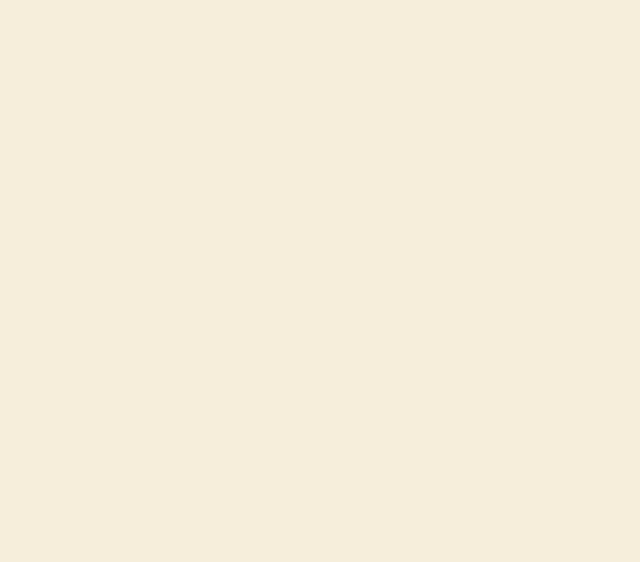
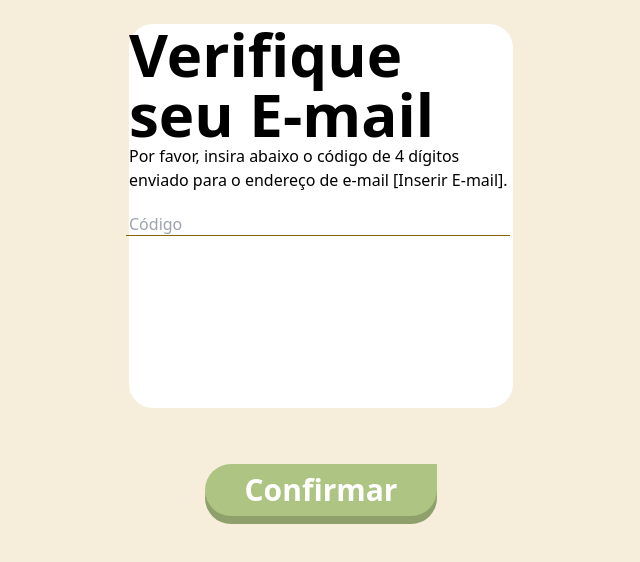
Before and after one commit to Daniel-san8/Desconecte-Bem, a React (Vite) app: page /esqueci-senha in a window 1280 px wide. Both pictures are taken after a click on the element "Confirmar". Shown: the top 562 px of the page, without its empty margins (319-959 px from the left). Built offline with nearby package versions, Linux system fonts and the light colour scheme; a web font is replaced by a local one.

Commit message:
feat: começo a criar o StepTwo

```diff
--- a/src/components/EsqueciSenha.tsx
+++ b/src/components/EsqueciSenha.tsx
@@ -3,6 +3,7 @@ import SectionMobile from "./CadastroHome/SectionMobile";
 import SectionInferiorMobile from "./CadastroHome/SectionInferiorMobile";
 import BoxHome from "./EsqueciSenha/BoxHome";
 import { useGlobal } from "../globalStates/globalUse";
+import StepTwo from "./EsqueciSenha/StepTwo";
 
 export default function EsqueciSenha() {
   const global = useGlobal();
@@ -15,6 +16,7 @@ export default function EsqueciSenha() {
     <section className="relative flex flex-col items-center">
       <SectionMobile />
       {step.stepOne && <BoxHome />}
+      {step.stepTwo && <StepTwo />}
 
       <SectionInferiorMobile />
     </section>
--- /dev/null
+++ b/src/components/EsqueciSenha/StepTwo.tsx
@@ -0,0 +1,37 @@
+import { useGlobal } from "../../globalStates/globalUse";
+import BoxTitle from "../LoginHome/BoxTitle";
+import ButtonLogin from "../LoginHome/ButtonLogin";
+import InputLogin from "../LoginHome/InputLogin";
+import WhiteBox from "../LoginHome/WhiteBox";
+
+export default function StepTwo() {
+  const global = useGlobal();
+  return (
+    <>
+      <div className="bg-retangulo w-full h-24 mt-8 md:hidden"></div>
+      <WhiteBox espacamento="mt-28">
+        <BoxTitle
+          titulo="Verifique seu E-mail"
+          pergunta="Por favor, insira abaixo o código de 4 dígitos enviado para o endereço de e-mail [Inserir E-mail]."
+        />
+
+        <form action="" method="post" id="esqueci-senha-form">
+          <div className="relative barra-horizontal">
+            <InputLogin
+              seletor="email-esqueci-senha"
+              placeholder="Código"
+              type="text"
+              className="mt-5"
+            />
+          </div>
+        </form>
+      </WhiteBox>
+
+      <ButtonLogin
+        functionButton={global.nextStep}
+        texto="Confirmar"
+        className="text-white font-semibold bg-botaoLogin text-2xl px-8 py-2 rounded-full boxShadowButton md:text-3xl lg:rounded-none lg:rounded-l-full lg:rounded-br-full lg:px-10"
+      />
+    </>
+  );
+}
```
